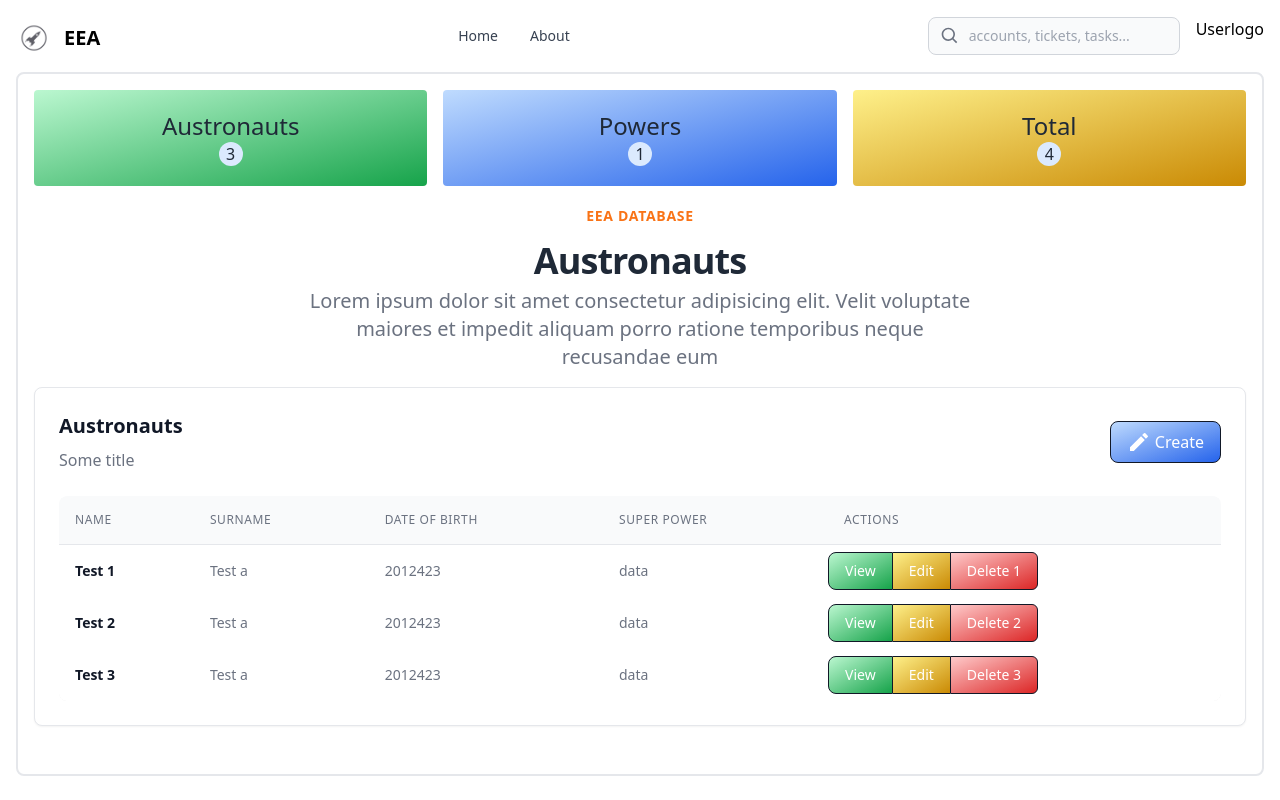
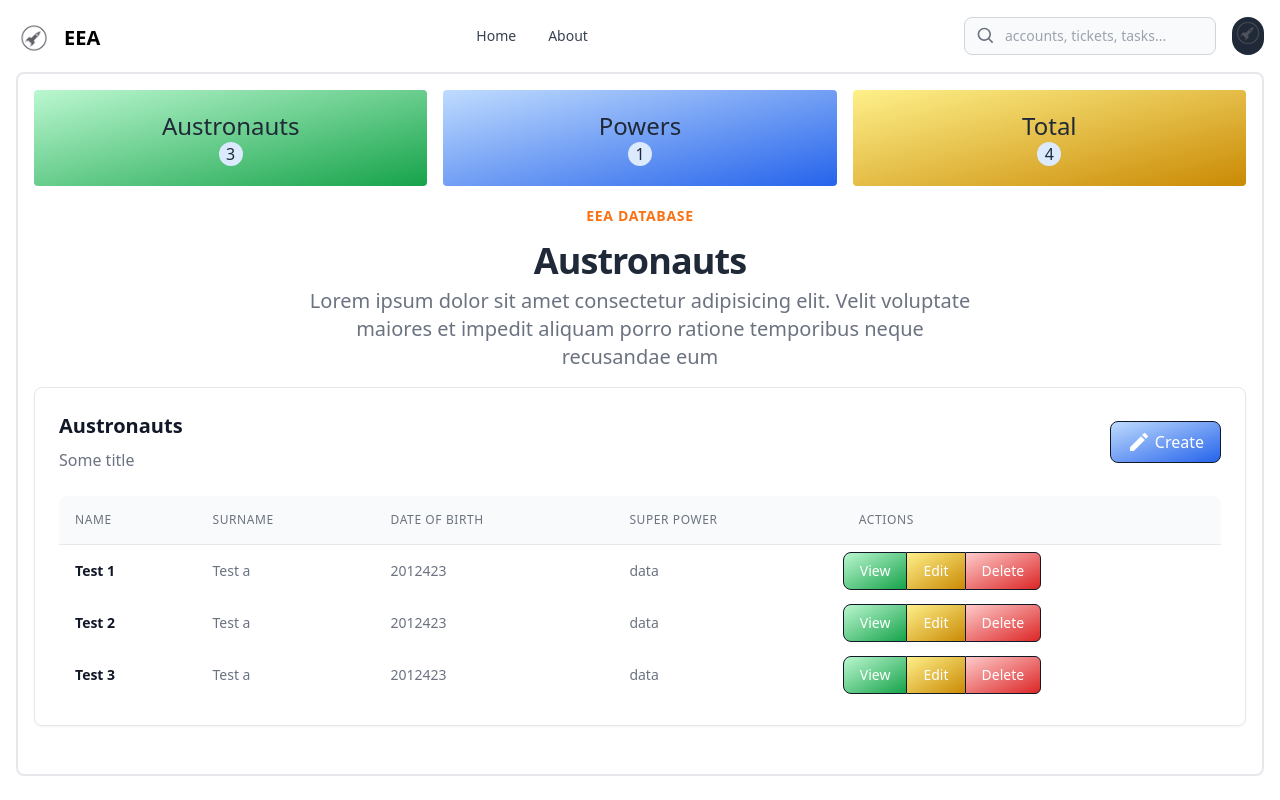
Before and after one commit to achiko06/austronautdb, a Next.js app: page / in a window 1280 px wide. Shown: the top 800 px of the page. Built offline with nearby package versions, Linux system fonts and the light colour scheme.

Commit message:
small design changes

```diff
--- a/components/layout/Navbar.tsx
+++ b/components/layout/Navbar.tsx
@@ -23,14 +23,11 @@ const Navbar = () => {
         }
     };
 
-
     return (
       <>
       <nav className="fixed top-0 z-50 w-full bg-white border-gray-200 px-2 sm:px-4 py-2.5 rounded dark:bg-gray-900">
           <div className="container flex flex-wrap items-center justify-between mx-auto max-w-[2165px]">
-
               <div className='flex flex-row space-x-1 mt-0'>
-
                 <Link href={'/'}>
                     <div className='flex items-center mt-2 sm:mt-1'>
                     <Image
@@ -42,11 +39,8 @@ const Navbar = () => {
                     </div>
                 </Link>
               </div>
-
               <div className="flex md:order-2">
-
               {/**open search button for small screens */}
-
               <>
                 <button
                     onClick={() => {setShowMenu(!showMenu); setShowUserDropdown(false)}}
@@ -56,10 +50,7 @@ const Navbar = () => {
                     <svg className="w-5 h-5" aria-hidden="true" fill="currentColor" viewBox="0 0 20 20" xmlns="http://www.w3.org/2000/svg"><path fillRule="evenodd" d="M8 4a4 4 0 100 8 4 4 0 000-8zM2 8a6 6 0 1110.89 3.476l4.817 4.817a1 1 0 01-1.414 1.414l-4.816-4.816A6 6 0 012 8z" clipRule="evenodd" /></svg>
                     <span className="sr-only">Search</span>
                 </button>
-
-
                 {/**Search bar for large screens */}
-
                 <div className="relative hidden md:block pr-4">
                     <form onSubmit={handleSearch}>
                         <button onClick={handleSearch} className="cursor-pointer absolute inset-y-0 left-0 flex items-center pl-3">
@@ -75,18 +66,28 @@ const Navbar = () => {
                     </form>
                 </div>
               </>
-
-
               {/**user menu */}
-
-              {user
-              ?
+              {user ? (
+                <button
+                    onClick={() => {setShowUserDropdown(!showUserDropdown); setShowMenu(false)}}
+                    type="button"
+                    className="flex mr-3 text-sm bg-gray-800 rounded-full md:mr-0 focus:ring-4 focus:ring-gray-300 dark:focus:ring-gray-600"
+                >
+                <span className="sr-only">Open user menu</span>
+           {/*     {user?.image && (*/}
                     <>
-              <div>
-                <h2>Userlogo</h2>
-              </div>
+                    <Image
+                        className="rounded-full"
+                        src={Logo}
+                        alt='user'
+                        width={32}
+                        height={32}
+                    />
                     </>
-              :
+              {/*  )}*/}
+                </button>
+              )
+              : (
               <div className='pt-1 mr-1'>
                   <Link href={`/auth/login`}
                       className="flex w-8 h-8 mr-3 text-sm justify-items-center bg-green-800 rounded-full md:mr-0 focus:ring-4 focus:ring-gray-300 dark:focus:ring-gray-600"
@@ -94,9 +95,8 @@ const Navbar = () => {
                       <GoSignIn className='rounded-full pl-1 pt-1 w-7 h-7 text-white'/>
                   </Link>
               </div>
-              }
+              )}
               {/**end user menu */}
-
               {/**open menu button for small screens */}
               <button
                 onClick={() => {setShowMenu(!showMenu); setShowUserDropdown(false)}}
@@ -106,14 +106,10 @@ const Navbar = () => {
                   <span className="sr-only">Open menu</span>
                   <svg className="w-6 h-6" aria-hidden="true" fill="currentColor" viewBox="0 0 20 20" xmlns="http://www.w3.org/2000/svg"><path fillRule="evenodd" d="M3 5a1 1 0 011-1h12a1 1 0 110 2H4a1 1 0 01-1-1zM3 10a1 1 0 011-1h12a1 1 0 110 2H4a1 1 0 01-1-1zM3 15a1 1 0 011-1h12a1 1 0 110 2H4a1 1 0 01-1-1z" clipRule="evenodd" /></svg>
               </button>
-
               </div>
-
               {/**remove hidden control for small screens */}
               <div className={`${showMenu ? '' : 'hidden'} items-center justify-between w-full md:flex md:w-auto md:order-1`}>
-
               {/**visible on small only SEARCH */}
-
               <div className="relative mt-3 md:hidden">
                 <form onSubmit={handleSearch}>
                     <button onClick={handleSearch} className="absolute inset-y-0 left-0 flex items-center pl-3">
@@ -127,7 +123,6 @@ const Navbar = () => {
                     />
                 </form>
               </div>
-
               {/**changes flex type based on screen size */}
               <ul className="flex flex-col p-4 mt-4 border border-gray-100 rounded-lg bg-gray-50 md:flex-row md:space-x-8 md:mt-0 md:text-sm md:font-medium md:border-0 md:bg-white dark:bg-gray-800 md:dark:bg-gray-900 dark:border-gray-700">
                 <li>
@@ -147,18 +142,13 @@ const Navbar = () => {
                 </li>
               </ul>
               </div>
-
           </div>
       </nav>
-
       {/* User Dropdown menu */}
         {user ? (
-          <div
-          className={`${showUserDropdown ? '' : 'hidden'} z-50 mt-20 w-full sm:w-1/2 md:w-1/3 xl:w-1/6 fixed right-0 text-base list-none bg-white divide-y divide-gray-100 rounded-lg shadow dark:bg-gray-700 dark:divide-gray-600`}
-          >
+          <div className={`${showUserDropdown ? '' : 'hidden'} z-50 border mx-1 border-gray-200 mt-16 w-full sm:w-1/2 md:w-1/3 xl:w-1/6 fixed right-0 text-base list-none bg-white divide-y divide-gray-100 rounded-lg shadow`}>
               <div className="px-4 py-3">
                 <span className="block text-sm text-gray-900 dark:text-white">name</span>
-                          <span className="block text-sm font-medium text-gray-500 truncate dark:text-gray-400">id</span>
               </div>
               <ul className="py-2" aria-labelledby="user-menu-button">
                 <li>
@@ -167,11 +157,6 @@ const Navbar = () => {
                         onClick={() => {setShowUserDropdown(false); setShowMenu(false)}} // make this global behavior
                         className="block px-4 py-2 text-sm text-gray-700 hover:bg-gray-100 dark:hover:bg-gray-600 dark:text-gray-200 dark:hover:text-white">
                         Profile
-                              </Link>
-                          </li>
-                          <li>
-                              <Link href={`/settings`} className="block px-4 py-2 text-sm text-gray-700 hover:bg-gray-100 dark:hover:bg-gray-600 dark:text-gray-200 dark:hover:text-white">
-                                  Settings
                     </Link>
                 </li>
                 <li>
@@ -185,8 +170,9 @@ const Navbar = () => {
                 </li>
               </ul>
           </div>
-          ) :
-          ("")}
+          ) : (
+            ""
+        )}
       </>
 
     )
--- a/components/modals/Delete.tsx
+++ b/components/modals/Delete.tsx
@@ -7,10 +7,11 @@ import React, { useEffect, useState } from 'react'
 interface IProps {
     isActive: Boolean;
     onClose: () => void;
+    heading: string;
     itemId: string;
   }
 
-const Delete: NextPage<IProps> = ({isActive, onClose, itemId}) => {
+const Delete: NextPage<IProps> = ({isActive, onClose, heading, itemId}) => {
   const [deletingPost, setDeletingPost] = useState<Boolean>(false);
 
 
@@ -36,7 +37,9 @@ const Delete: NextPage<IProps> = ({isActive, onClose, itemId}) => {
                   {/* Modal body */}
                   <div className="p-6 pt-0 text-center">
                   <svg className="w-16 h-16 mx-auto text-red-600" fill="none" stroke="currentColor" viewBox="0 0 24 24" xmlns="http://www.w3.org/2000/svg"><path strokeLinecap="round" strokeLinejoin="round" strokeWidth={2} d="M12 8v4m0 4h.01M21 12a9 9 0 11-18 0 9 9 0 0118 0z" /></svg>
-                  <h3 className="mt-5 mb-6 text-lg text-gray-500 dark:text-gray-400">Are you sure you want to delete this item?</h3>
+                  <h3 className="mt-5 mb-6 text-lg text-gray-500 dark:text-gray-400">
+                    {heading}
+                  </h3>
                   <button
                   disabled={itemId ? false : true}
                   onClick={handleDelete}
--- a/components/shared/Table.tsx
+++ b/components/shared/Table.tsx
@@ -24,12 +24,13 @@ const Table: NextPage<IProps> = ({data, headers, onClose, open, openEdit, openDe
                         <Update
                             onClose={onClose}
                             isActive={open === 2}
-                            heading={`Update ${selectedItem}`}
+                            heading={`Update item #${selectedItem}`}
                             itemId={selectedItem}
                         />
                         <Delete
                             onClose={onClose}
                             isActive={open === 3}
+                            heading={`Are you sure you want to delete item #${selectedItem}?`}
                             itemId={selectedItem}
                         />
                         <table className="min-w-full divide-y divide-gray-200 dark:divide-gray-600">
@@ -63,7 +64,7 @@ const Table: NextPage<IProps> = ({data, headers, onClose, open, openEdit, openDe
                                     </td>
 
                                     <td className="p-0 whitespace-nowrap">
-                                        <Link href={`/${item._id}`}>
+                                        <Link href={`/profile/${item._id}`}>
                                             <button
                                                 type="button"
                                                 className="px-4 py-2 text-sm font-medium text-white bg-gradient-to-br from-green-200 to-green-600 hover:from-green-400 hover:to-green-800  border border-gray-900 rounded-l-lg">
@@ -80,7 +81,6 @@ const Table: NextPage<IProps> = ({data, headers, onClose, open, openEdit, openDe
                                             className="px-4 py-2 text-sm font-medium text-white bg-gradient-to-br from-yellow-200 to-yellow-600  border-t border-b border-gray-900 hover:bg-orange-500 hover:from-yellow-400 hover:to-yellow-800 ">
                                             Edit
                                         </button>
-
                                         <button
                                             type="button"
                                             value={item._id}
@@ -89,11 +89,8 @@ const Table: NextPage<IProps> = ({data, headers, onClose, open, openEdit, openDe
                                                 openDelete()
                                             }}
                                             className="px-4 py-2 text-sm font-medium text-white bg-gradient-to-br from-red-200 to-red-600 border border-gray-900 rounded-r-md hover:bg-red-500 hover:from-red-400 hover:to-red-800">
-                                            Delete {item._id}
+                                            Delete
                                         </button>
-
-
-
                                     </td>
                                 </tr>
                                 ))}
```
Lines whose indentation alone changed are shown as unchanged.
